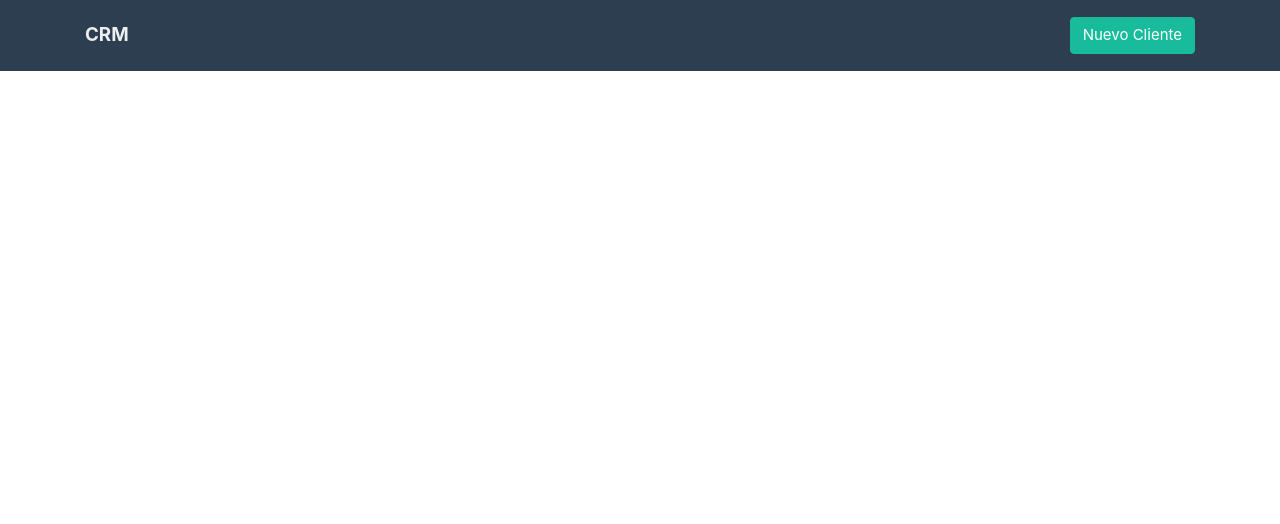
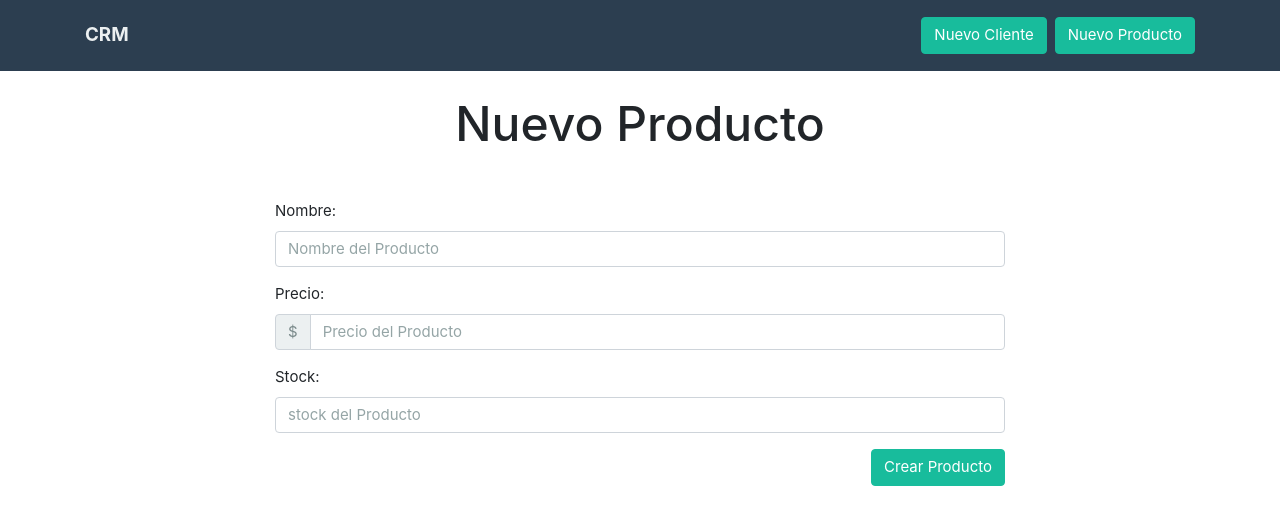
Before and after one commit to CL0UDH/react-graphql-apollo, a React (Create React App) app in the folder cliente/: page /producto/nuevo in a window 1280 px wide. Shown: the top 524 px of the page. Built offline with nearby package versions, Linux system fonts and the light colour scheme.

Commit message:
se estructuraron en carpetas los componentes de clientes, productos y layout, ademas se creo el componente y route para nuevos productos y otra forma de leer datos desde el formulario

```diff
--- a/cliente/src/App.js
+++ b/cliente/src/App.js
@@ -4,10 +4,11 @@
 import { BrowserRouter as Router, Route, Switch } from "react-router-dom";
 
 // Importar componentes
-import Header from "./componentes/header";
-import Clientes from "./componentes/Clientes";
-import NuevoCliente from './componentes/NuevoCliente'
-import EditarCliente from './componentes/EditarCliente'
+import Header from "./componentes/Layout/header";
+import Clientes from "./componentes/Clientes/Clientes";
+import NuevoCliente from './componentes/Clientes/NuevoCliente';
+import EditarCliente from './componentes/Clientes/EditarCliente';
+import NuevoProducto from './componentes/Productos/NuevoProducto';
 
 const client = new ApolloClient({
   uri: "http://localhost:4000/graphql",
@@ -32,6 +33,7 @@
                 <Route exact path="/" component={Clientes}/>
                 <Route exact path="/cliente/editar/:id" component={EditarCliente}/>
                 <Route exact path="/cliente/nuevo" component={NuevoCliente}/>
+                <Route exact path="/producto/nuevo" component={NuevoProducto}/>
               </Switch>
             </div>
           </Fragment>
--- a/cliente/src/componentes/Clientes.js
+++ b/cliente/src/componentes/Clientes/Clientes.js
@@ -2,9 +2,9 @@
 import { Query, Mutation } from "react-apollo";
 import { Link } from 'react-router-dom';
 
-import { CLIENTES_QUERY } from "../queries/index";
-import { ELIMINAR_CLIENTE } from '../mutations';
-import Paginador from './Paginador';
+import { CLIENTES_QUERY } from "../../queries/index";
+import { ELIMINAR_CLIENTE } from '../../mutations';
+import Paginador from '../Paginador';
 
 class Clientes extends Component {
 
--- a/cliente/src/componentes/EditarCliente.js
+++ b/cliente/src/componentes/Clientes/EditarCliente.js
@@ -1,9 +1,9 @@
 import React, { Component, Fragment } from "react";
-import { CLIENTE_QUERY } from '../queries';
+import { CLIENTE_QUERY } from '../../queries';
 import { Query } from 'react-apollo';
 
 import FormularioEditarCliente from './FormularioEditarCliente';
-import { ACTUALIZAR_CLIENTE } from "../mutations";
+import { ACTUALIZAR_CLIENTE } from "../../mutations";
 
 class EditarCliente extends Component {
     state = {
--- a/cliente/src/componentes/FormularioEditarCliente.js
+++ b/cliente/src/componentes/Clientes/FormularioEditarCliente.js
@@ -1,5 +1,5 @@
 import React, { Component } from 'react';
-import { ACTUALIZAR_CLIENTE } from '../mutations';
+import { ACTUALIZAR_CLIENTE } from '../../mutations';
 import { Mutation } from 'react-apollo';
 import { withRouter } from 'react-router-dom';
 
--- a/cliente/src/componentes/NuevoCliente.js
+++ b/cliente/src/componentes/Clientes/NuevoCliente.js
@@ -1,5 +1,5 @@
 import React, { Component, Fragment } from 'react';
-import { NUEVO_CLIENTE } from '../mutations';
+import { NUEVO_CLIENTE } from '../../mutations';
 import { Mutation } from 'react-apollo';
 
 class NuevoCliente extends Component {
--- a/cliente/src/componentes/header.js
+++ b/cliente/src/componentes/Layout/header.js
@@ -12,7 +12,8 @@
             <div className="collapse navbar-collapse" id="navegacion">
                 <ul className="navbar-nav ml-auto text-right">
                     <li className="nav-item active">
-                        <Link to="/cliente/nuevo" className="btn btn-success">Nuevo Cliente</Link>
+                        <Link to="/cliente/nuevo" className="btn btn-success mr-2">Nuevo Cliente</Link>
+                        <Link to="/producto/nuevo" className="btn btn-success">Nuevo Producto</Link>
                     </li>
                 </ul>
             </div>
--- /dev/null
+++ b/cliente/src/componentes/Productos/NuevoProducto.js
@@ -0,0 +1,74 @@
+import React, { Component, Fragment } from 'react';
+
+class NuevoProductos extends Component {
+    state = {
+        nombre: '',
+        precio: '',
+        stock: ''
+    }
+
+    actualizarState = e => {
+        const { name, value } = e.target;
+
+        this.setState({[name]: value});
+
+    }
+
+    render() {
+        return (
+            <Fragment>
+
+                <h1 className="text-center mb-5">Nuevo Producto</h1>
+
+                <div className="row justify-content-center">
+                    <form
+                        className="col-md-8"
+                    >
+                        <div className="form-group">
+                            <label>Nombre:</label>
+                            <input
+                                type="text"
+                                name="nombre"
+                                className="form-control"
+                                placeholder="Nombre del Producto"
+                                onChange={this.actualizarState}
+                            />
+                        </div>
+                        <div className="form-group">
+                            <label>Precio:</label>
+                            <div className="input-group">
+                                <div className="input-group-prepend">
+                                    <div className="input-group-text">$</div>
+                                </div>
+                                <input
+                                    type="number"
+                                    name="precio"
+                                    className="form-control"
+                                    placeholder="Precio del Producto"
+                                    onChange={this.actualizarState}
+                                />
+                            </div>
+                        </div>
+                        <div className="form-group">
+                            <label>Stock:</label>
+                            <input
+                                type="number"
+                                name="stock"
+                                className="form-control"
+                                placeholder="stock del Producto"
+                                onChange={this.actualizarState}
+                            />
+                        </div>
+                        <button
+                            type="submit"
+                            className="btn btn-success float-right">
+                            Crear Producto
+                        </button>
+                    </form>
+                </div>
+            </Fragment>
+        );
+    }
+}
+
+export default NuevoProductos;
```
Also changed, not shown: cliente/src/componentes/Productos/EditarProducto.js (added), cliente/src/componentes/Productos/FormularioEditarProducto.js (added), cliente/src/componentes/Productos/Productos.js (added).
